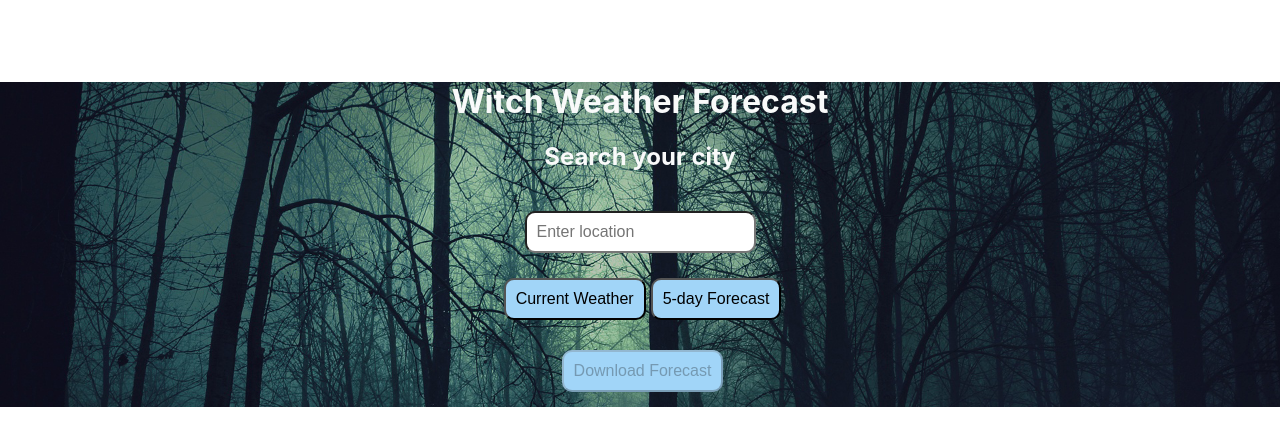
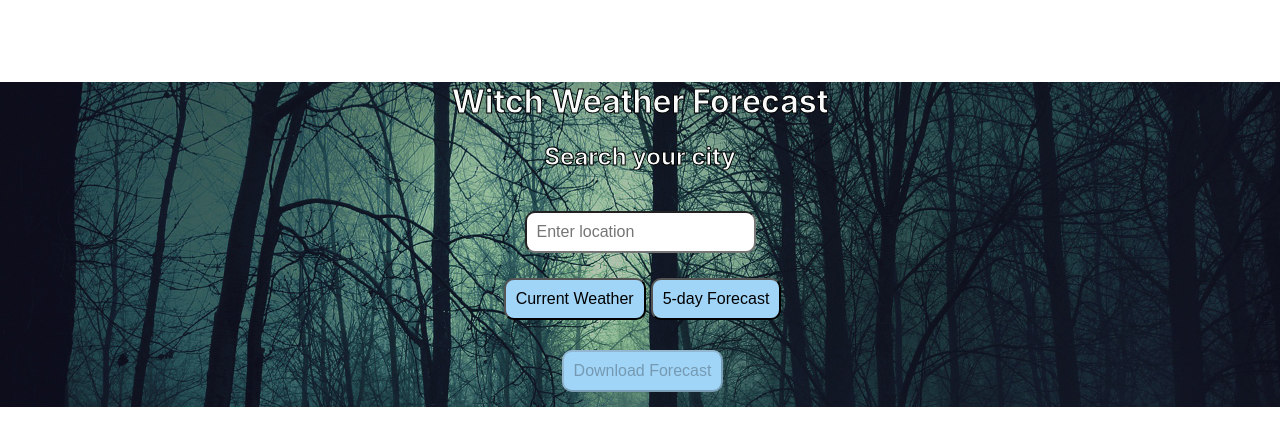
Before and after one commit to annie-uchiha/witch-weather-forecast, a React (Create React App) app in the folder weather-app/: page / in a window 1280 px wide. Shown: the top 446 px of the page. Built offline with nearby package versions, Linux system fonts and the light colour scheme.

Commit message:
add styling to title and subtitle

```diff
--- a/weather-app/src/Weather.scss
+++ b/weather-app/src/Weather.scss
@@ -7,6 +7,8 @@
 
 .Weather-title {
   color: rgb(249, 250, 250);
+  -webkit-text-stroke-width: 1px;
+  -webkit-text-stroke-color: black;
 }
 
 .weather-btns {
```
